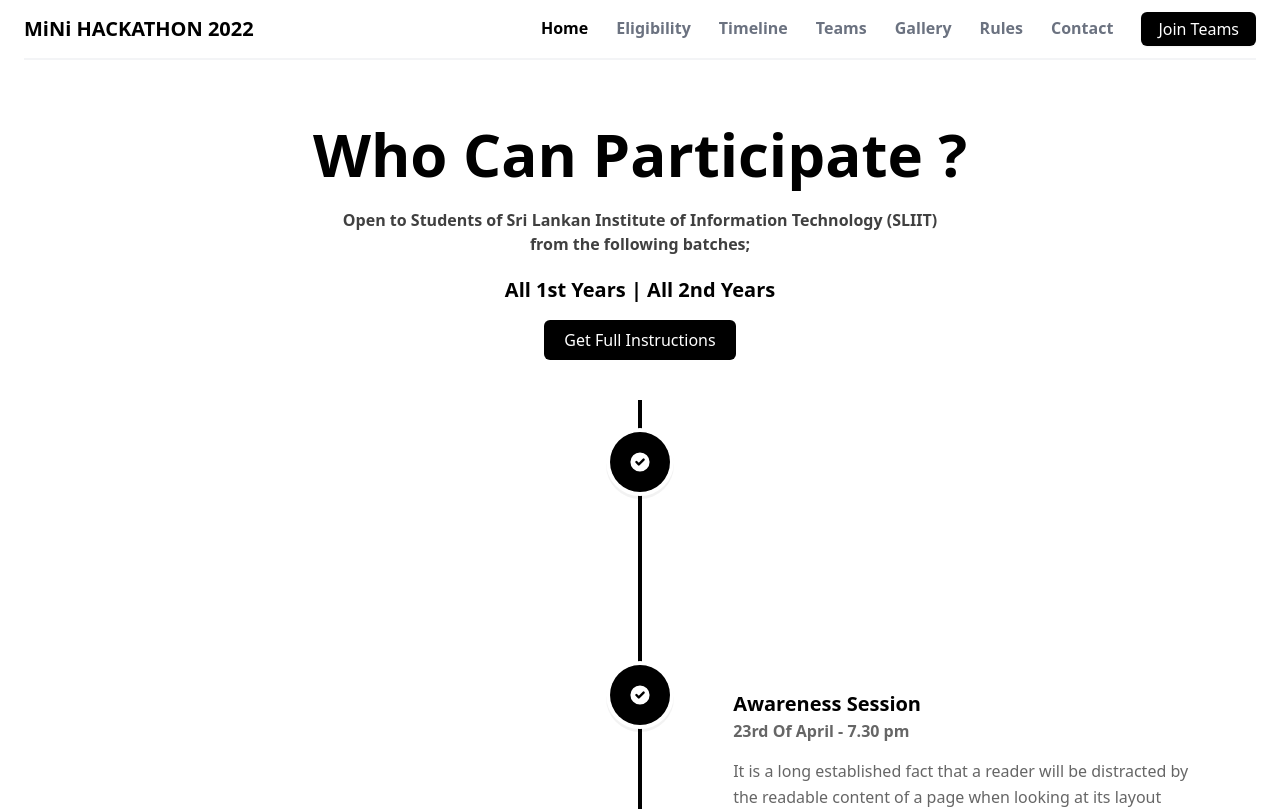
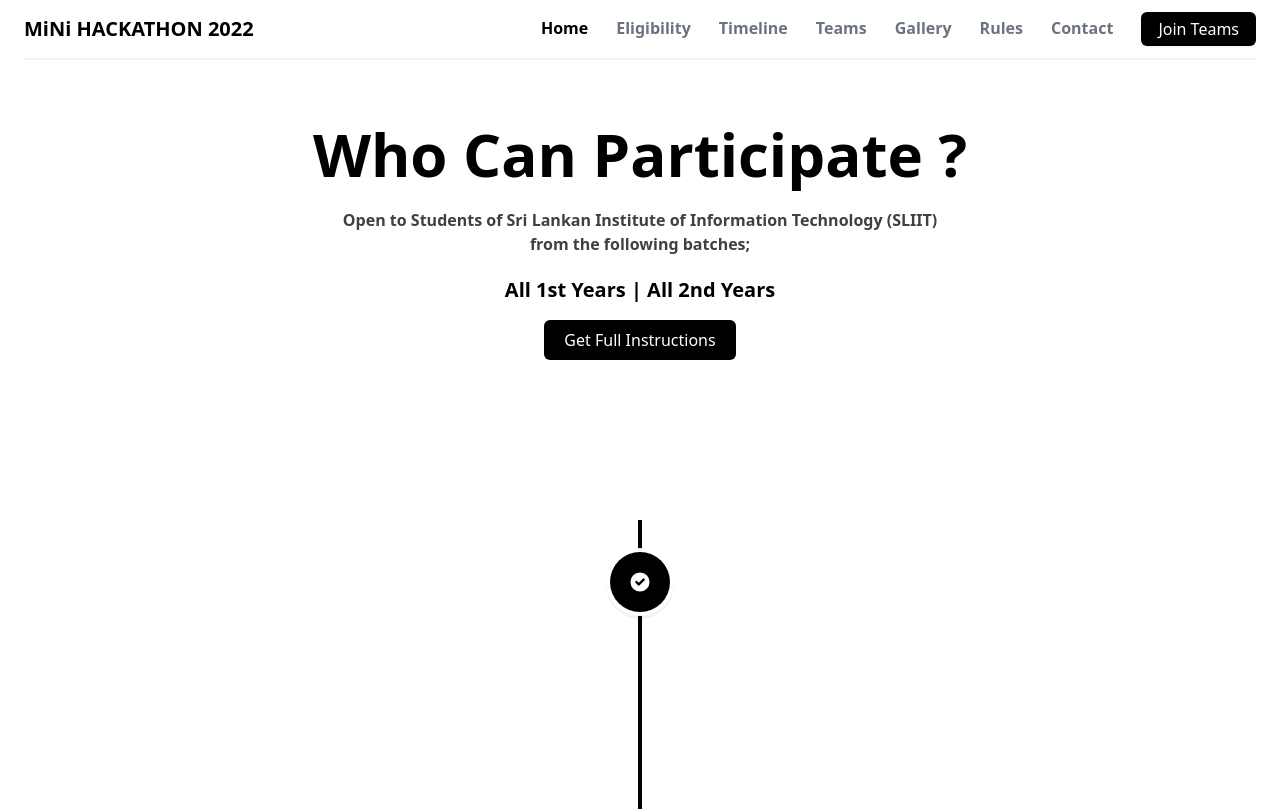
Before and after one commit to ms-club-sliit/minihackathon-2022, a React (Create React App) app: page / in a window 1280 px wide. Shown: the top 809 px of the page. Built offline with nearby package versions, Linux system fonts and the light colour scheme.

Commit message:
Styling Changes in Timeline Component

```diff
--- a/src/components/Timeline/index.jsx
+++ b/src/components/Timeline/index.jsx
@@ -9,7 +9,7 @@
 		iconStyle={{ background: "#000000", color: "#fff" }}
 		icon={<HiCheckCircle/>}
 	>
-		<h2 className="vertical-timeline-element-title" style={{color:"#000000", fontWeight:"bold"}}>{props.data && props.data.title}</h2>
+		<h2 className="vertical-timeline-element-title" style={{color:"#000000", fontWeight:"bold", fontSize:"xx-large"}}>{props.data && props.data.title}</h2>
 		<h6 className="vertical-timeline-element-subtitle" style={{color:"#666666", fontWeight:"bold"}}>
 		{props.data && props.data.dateTime}
 		</h6>
--- a/src/views/Timeline/index.jsx
+++ b/src/views/Timeline/index.jsx
@@ -6,7 +6,7 @@
 import TimelineData from "../../data/Timeline.json";
 
 const Timeline = () => (
-	<div className="mb-10">
+	<div className="my-40">
 		<VerticalTimeline lineColor={"black"}>
 			{TimelineData.data.map((singleTimelineDetails) => {
 				return <TimelineComponent data={singleTimelineDetails}/>;
```
